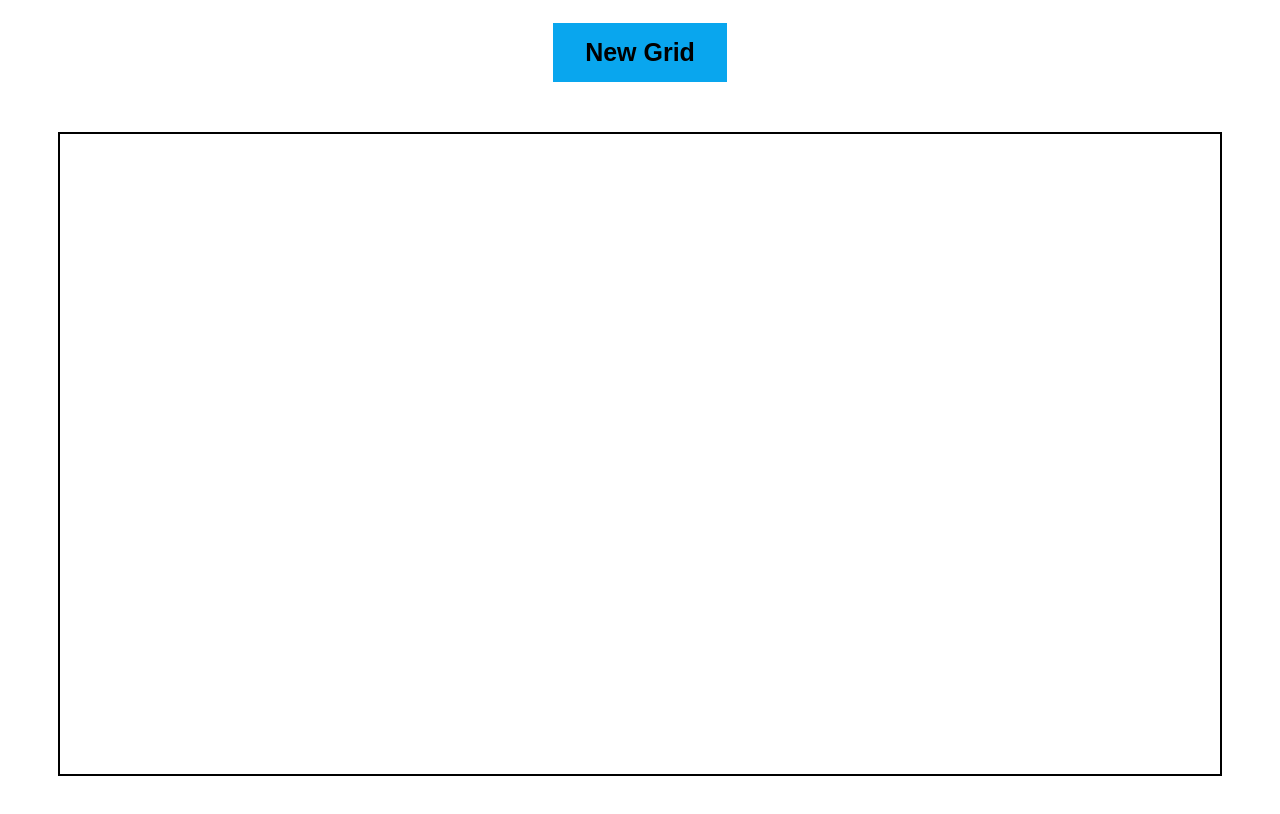
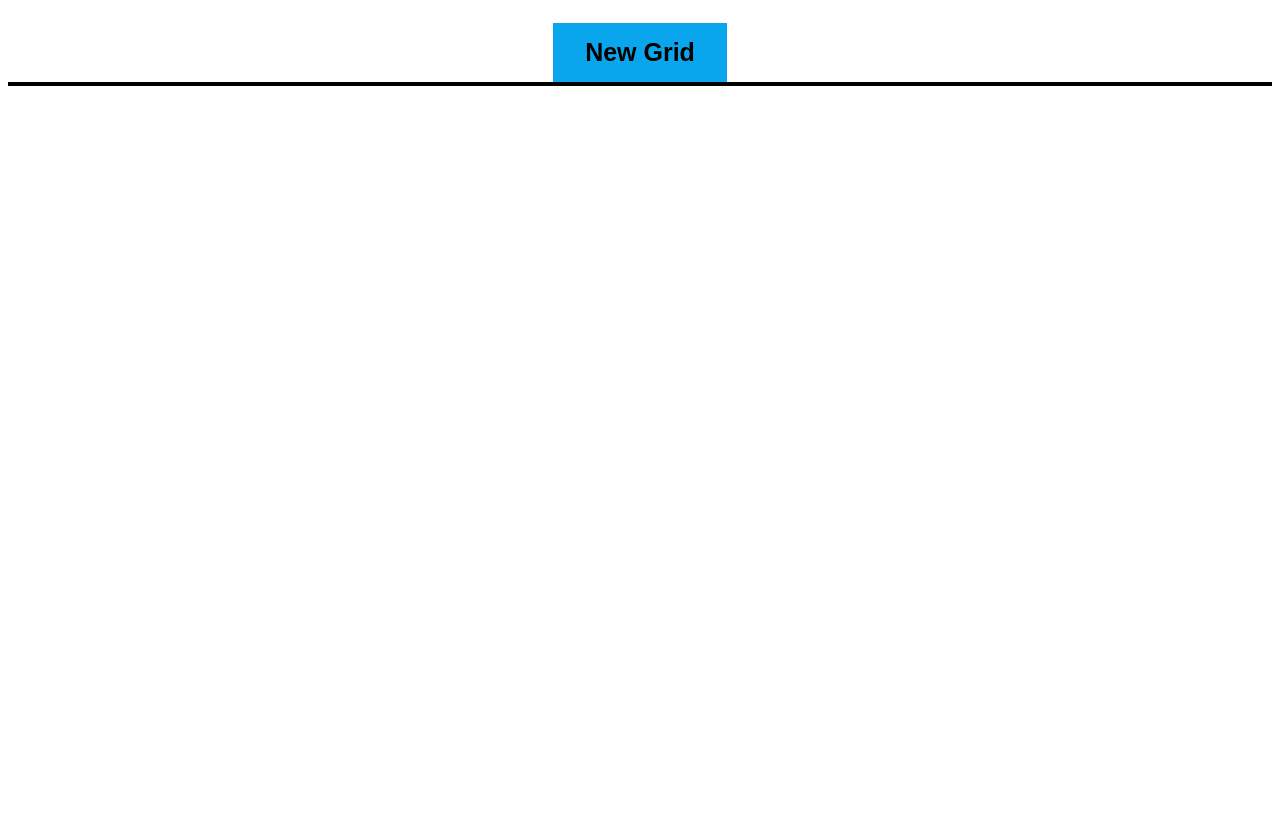
Before and after one commit to RashoMcQueen/Etch-A-Sketch, a plain HTML site: page index.html in a window 1280 px wide. Drawn offline with Linux system fonts and the light colour scheme.

Commit message:
Delete everything, starting with a better approach :(

```diff
--- a/index.html
+++ b/index.html
@@ -13,5 +13,6 @@
     <div id="btn-grid-div">
       <button>New Grid</button>
     </div>
+    <div class="container"></div>
   </body>
 </html>
--- a/javascript.js
+++ b/javascript.js
@@ -1,6 +1,4 @@
-let container = document.createElement("div");
-container.classList.add("container");
-document.body.appendChild(container);
+let size = 16;
 
 for (let index = 0; index < 256; index++) {
   let grid = document.createElement("div");
@@ -14,9 +12,16 @@ const gridDivs = document.querySelectorAll(".grid-div");
 
 gridDivs.forEach((gridDiv) => {
   gridDiv.addEventListener("mouseover", changeDivColor);
-  //gridDiv.addEventListener("mouseover", resetDivColor);
 });
 
 function changeDivColor() {
   this.style.backgroundColor = "black";
 }
+
+const gridBtn = document.querySelector("#btn-grid-div button");
+
+gridBtn.addEventListener("click", getPrompGrid);
+
+function getPrompGrid() {
+  prompt("Number of squares per side for the new grid:");
+}
--- a/styles.css
+++ b/styles.css
@@ -1,16 +1,7 @@
 .container {
   display: grid;
-  grid-template-columns: repeat(16, 1fr);
-  justify-content: center;
-  align-content: center;
+  /* grid-template-columns: repeat(16, 1fr); */
   border: 2px solid black;
-  margin: 50px;
-}
-
-.grid-div {
-  padding: 20px;
-  font-size: 30px;
-  text-align: center;
 }
 
 #btn-grid-div {
```
